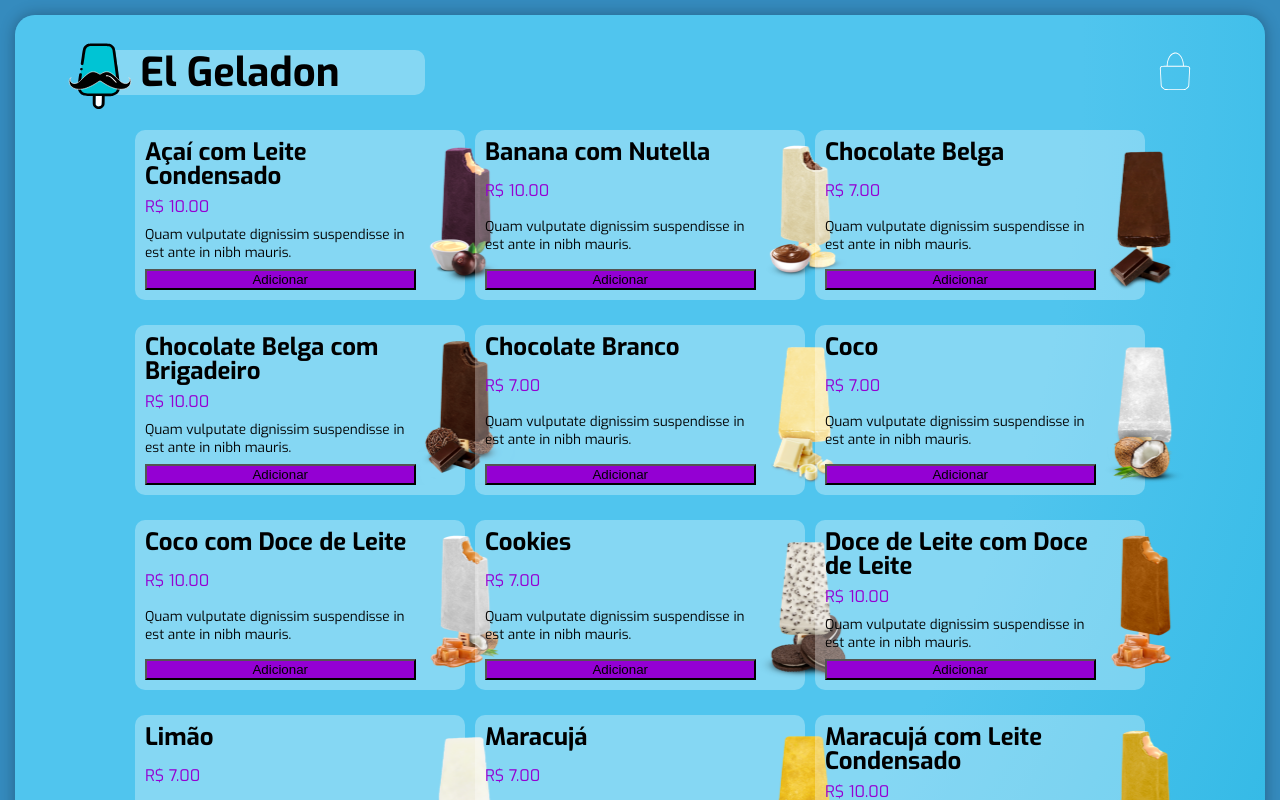
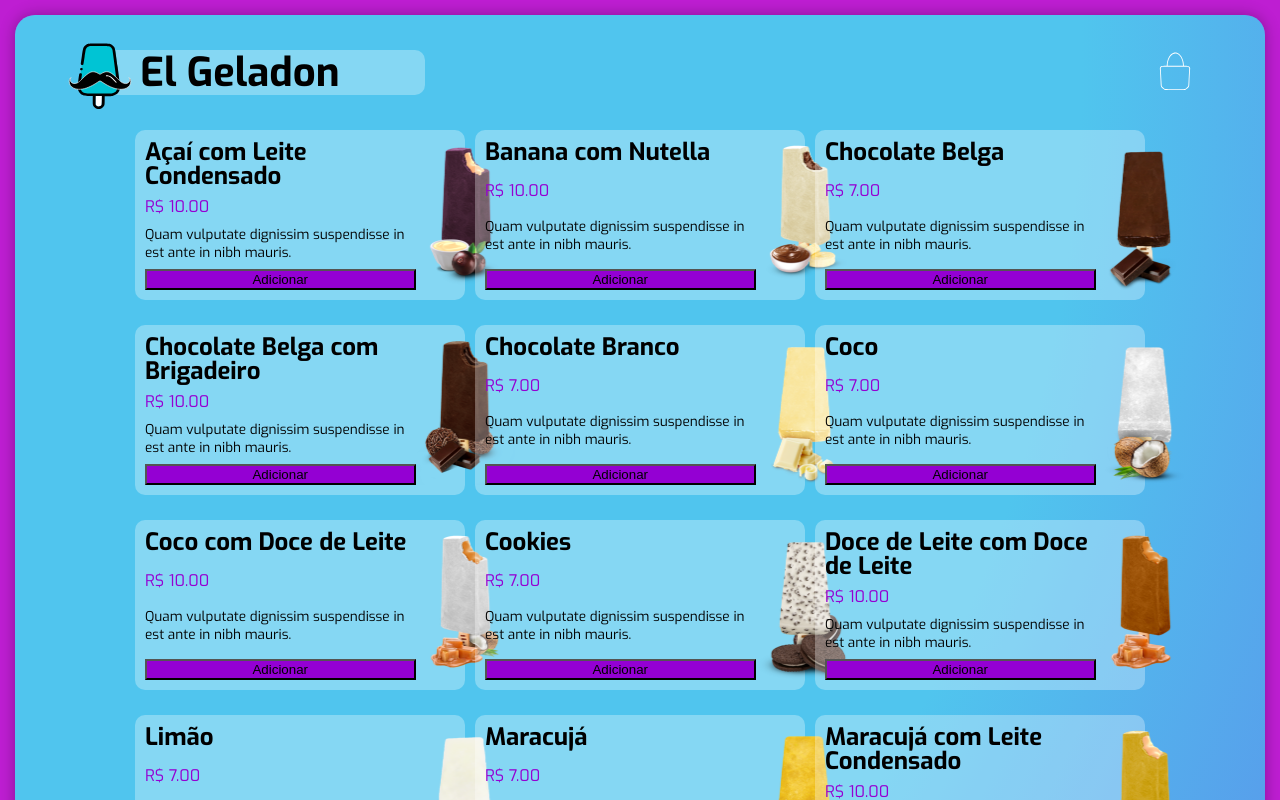
Before and after one commit to SraSidle/El_Geladon-React-P02_M03, a React (Create React App) app in the folder cardapio-el-geladon/: page / in a window 1280 px wide. Shown: the top 800 px of the page. Built offline with nearby package versions, Linux system fonts and the light colour scheme.

Commit message:
adiciona a font Exo e troca o background

```diff
--- a/cardapio-el-geladon/src/components/assets/styles/main.css
+++ b/cardapio-el-geladon/src/components/assets/styles/main.css
@@ -7,6 +7,6 @@ html {
   width: 100%;
   min-height: 100vh;
   overflow: auto;
-  background-color: rgb(53, 139, 190);
-  font-family: sans-serif;
+  background-color: #be1ed2f2;
+  font-family: 'Exo' , sans-serif;
 }
```
